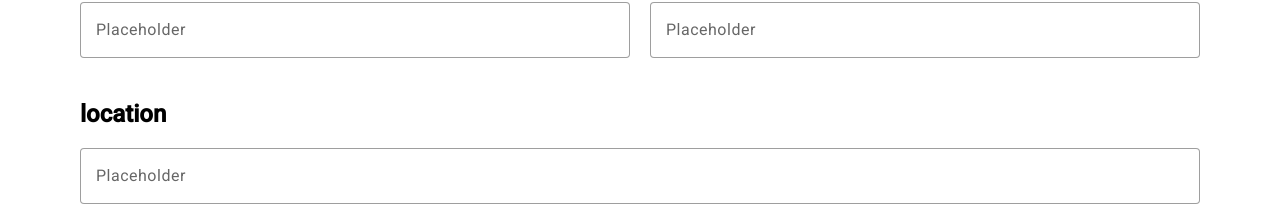
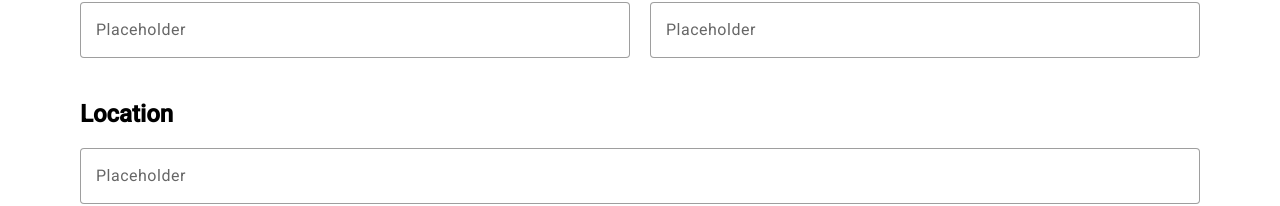
Before and after one commit to upc-pre-202302-IoTheraphy-SI572-SW71/Web-Theraphy, an Angular app: page /book-consultation in a window 1280 px wide. Shown: the part 270-476 px from the top of the page. Built offline with nearby package versions, Linux system fonts and the light colour scheme.

Commit message:
feat(BookConsultation): Added book consultation interface.

```diff
--- a/src/app/appointments/pages/book-consultation/book-consultation.component.html
+++ b/src/app/appointments/pages/book-consultation/book-consultation.component.html
@@ -39,7 +39,7 @@
 
 
     <div class="form__section3">
-      <h2>location</h2>
+      <h2>Location</h2>
       <mat-form-field appearance="outline">
 
         <input matInput placeholder="Placeholder">
```
Also changed, not shown: src/app/appointments/model/appointment.ts (added, +13 -0 lines).
